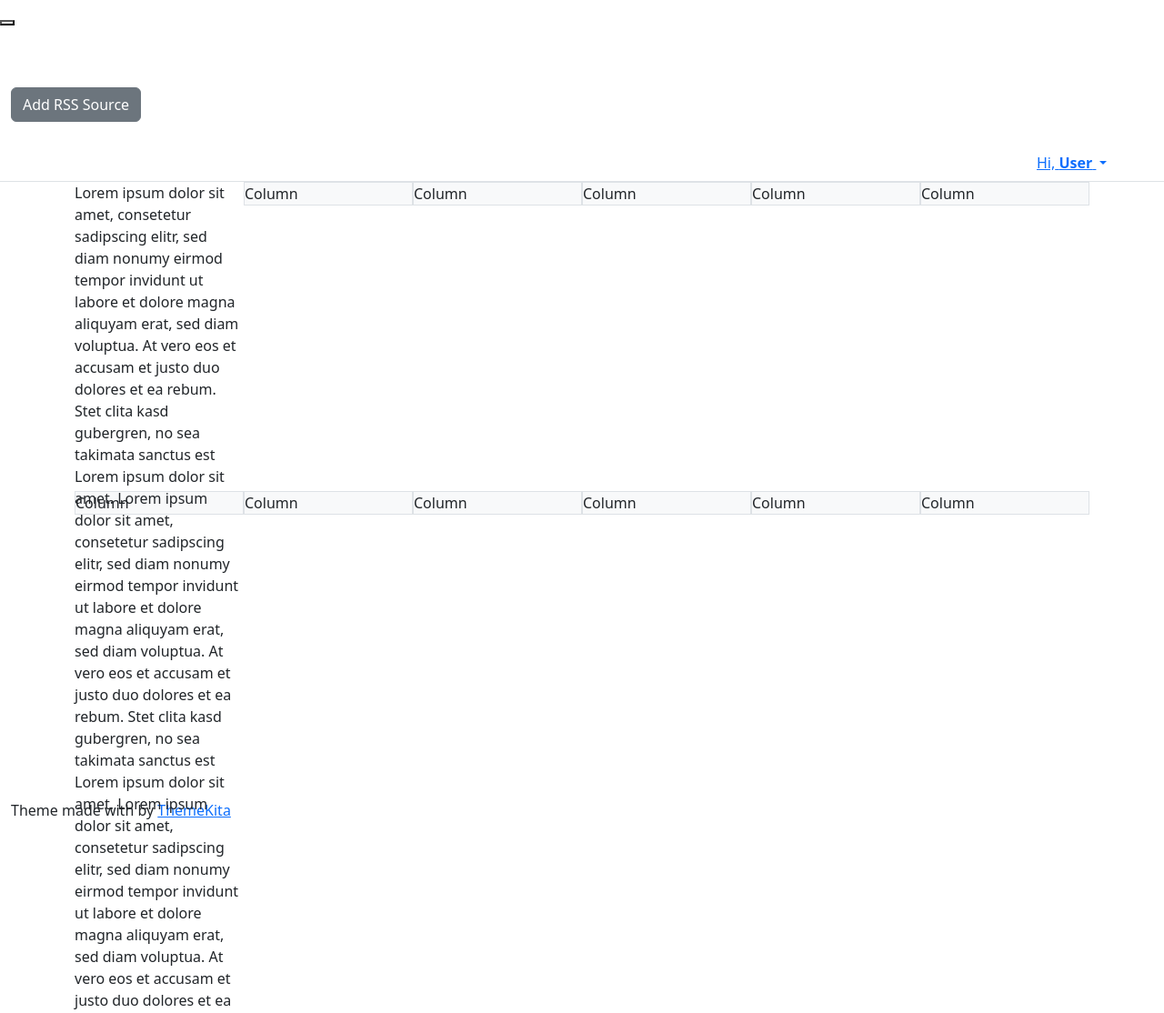
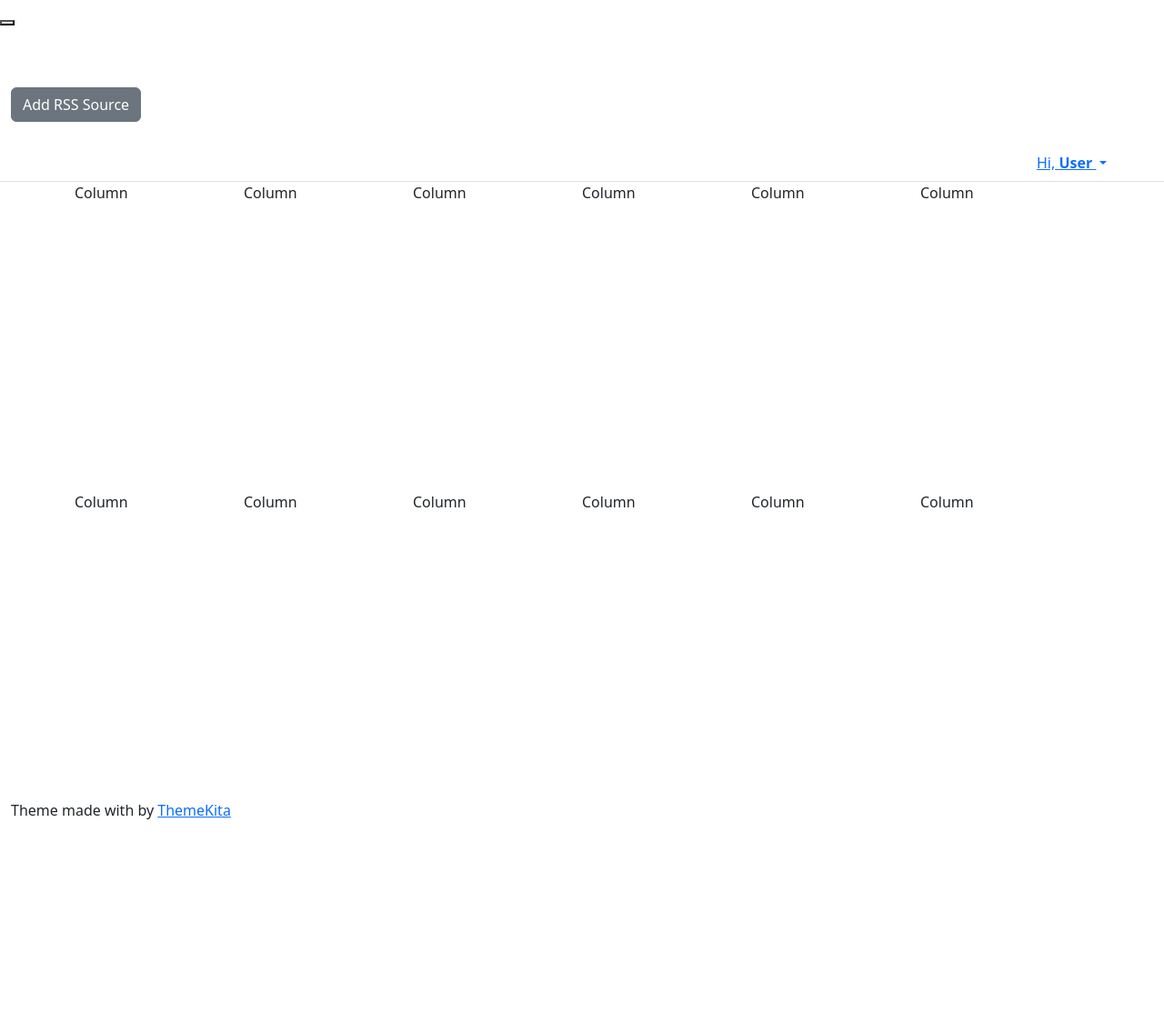
Before and after one commit to negsi/concise, a Flask app: page / in a window 1280 px wide. Shown: the part 153-1267 px from the top of the page at 91% size. After the commit the page ends 1054 px from the top, so only its background shows below. Run offline with Flask 3, Linux system fonts and the light colour scheme; some libraries are stand-ins or nearby versions.

Commit message:
kicked example text

```diff
--- a/templates/concise.html
+++ b/templates/concise.html
@@ -5,26 +5,20 @@
 		<div class="container-fluid p-0 grid-container">
 			<!-- Base layout for grid structure -->
 			<div class="row g-0 h-50">
-				<div class="col h-100">
-					<div class="scrollbar-inner">
-						Lorem ipsum dolor sit amet, consetetur sadipscing elitr, sed diam nonumy eirmod tempor invidunt ut labore et dolore magna aliquyam erat, sed diam voluptua. At vero eos et accusam et justo duo dolores et ea rebum. Stet clita kasd gubergren, no sea takimata sanctus est Lorem ipsum dolor sit amet. Lorem ipsum dolor sit amet, consetetur sadipscing elitr, sed diam nonumy eirmod tempor invidunt ut labore et dolore magna aliquyam erat, sed diam voluptua. At vero eos et accusam et justo duo dolores et ea rebum. Stet clita kasd gubergren, no sea takimata sanctus est Lorem ipsum dolor sit amet. Lorem ipsum dolor sit amet, consetetur sadipscing elitr, sed diam nonumy eirmod tempor invidunt ut labore et dolore magna aliquyam erat, sed diam voluptua. At vero eos et accusam et justo duo dolores et ea rebum. Stet clita kasd gubergren, no sea takimata sanctus est Lorem ipsum dolor sit amet.
-
-						Duis autem vel eum iriure dolor in hendrerit in vulputate velit esse molestie consequat, vel illum dolore eu feugiat nulla facilisis at vero eros et accumsan et iusto odio dignissim qui blandit praesent luptatum zzril delenit augue duis dolore te feugait nulla facilisi. Lorem ipsum dolor sit amet, consectetuer
-					</div>
-				</div>
-				<div class="col"><div class="bg-light border">Column</div></div>
-				<div class="col"><div class="bg-light border">Column</div></div>
-				<div class="col"><div class="bg-light border">Column</div></div>
-				<div class="col"><div class="bg-light border">Column</div></div>
-				<div class="col"><div class="bg-light border">Column</div></div>
+				<div class="col h-100"><div class="scrollbar-inner">Column</div></div>
+				<div class="col h-100"><div class="scrollbar-inner">Column</div></div>
+				<div class="col h-100"><div class="scrollbar-inner">Column</div></div>
+				<div class="col h-100"><div class="scrollbar-inner">Column</div></div>
+				<div class="col h-100"><div class="scrollbar-inner">Column</div></div>
+				<div class="col h-100"><div class="scrollbar-inner">Column</div></div>
 			</div>
 			<div class="row g-0 h-50">
-				<div class="col"><div class="bg-light border">Column</div></div>
-				<div class="col"><div class="bg-light border">Column</div></div>
-				<div class="col"><div class="bg-light border">Column</div></div>
-				<div class="col"><div class="bg-light border">Column</div></div>
-				<div class="col"><div class="bg-light border">Column</div></div>
-				<div class="col"><div class="bg-light border">Column</div></div>
+				<div class="col h-100"><div class="scrollbar-inner">Column</div></div>
+				<div class="col h-100"><div class="scrollbar-inner">Column</div></div>
+				<div class="col h-100"><div class="scrollbar-inner">Column</div></div>
+				<div class="col h-100"><div class="scrollbar-inner">Column</div></div>
+				<div class="col h-100"><div class="scrollbar-inner">Column</div></div>
+				<div class="col h-100"><div class="scrollbar-inner">Column</div></div>
 			</div>
 		</div>
 	</div>
```
